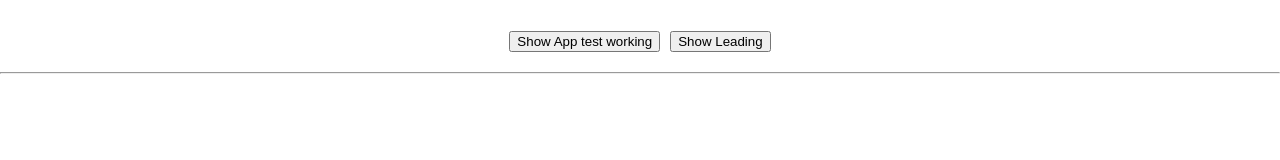
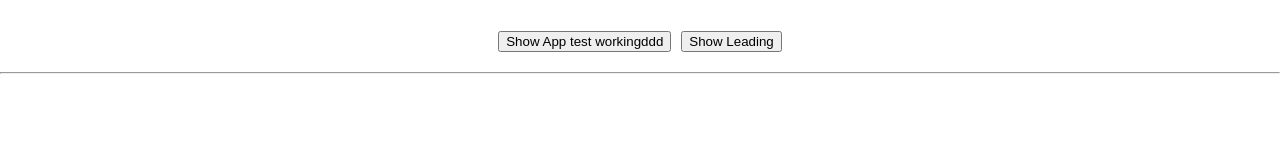
Before and after one commit to SalilAroraGitHub/fullstack-app, a React (Create React App) app in the folder frontend/: page / in a window 1280 px wide. Shown: the top 160 px of the page. Built offline with nearby package versions, Linux system fonts and the light colour scheme.

Commit message:
updated code

```diff
--- a/frontend/src/index.js
+++ b/frontend/src/index.js
@@ -13,7 +13,7 @@ function Root() {
 
       {/* ✅ BY DEFAULT 2 BUTTONS SHOW */}
       <button onClick={() => setActiveComponent("app")}>
-        Show App test working
+        Show App test workingddd
       </button>
 
       <button
```
